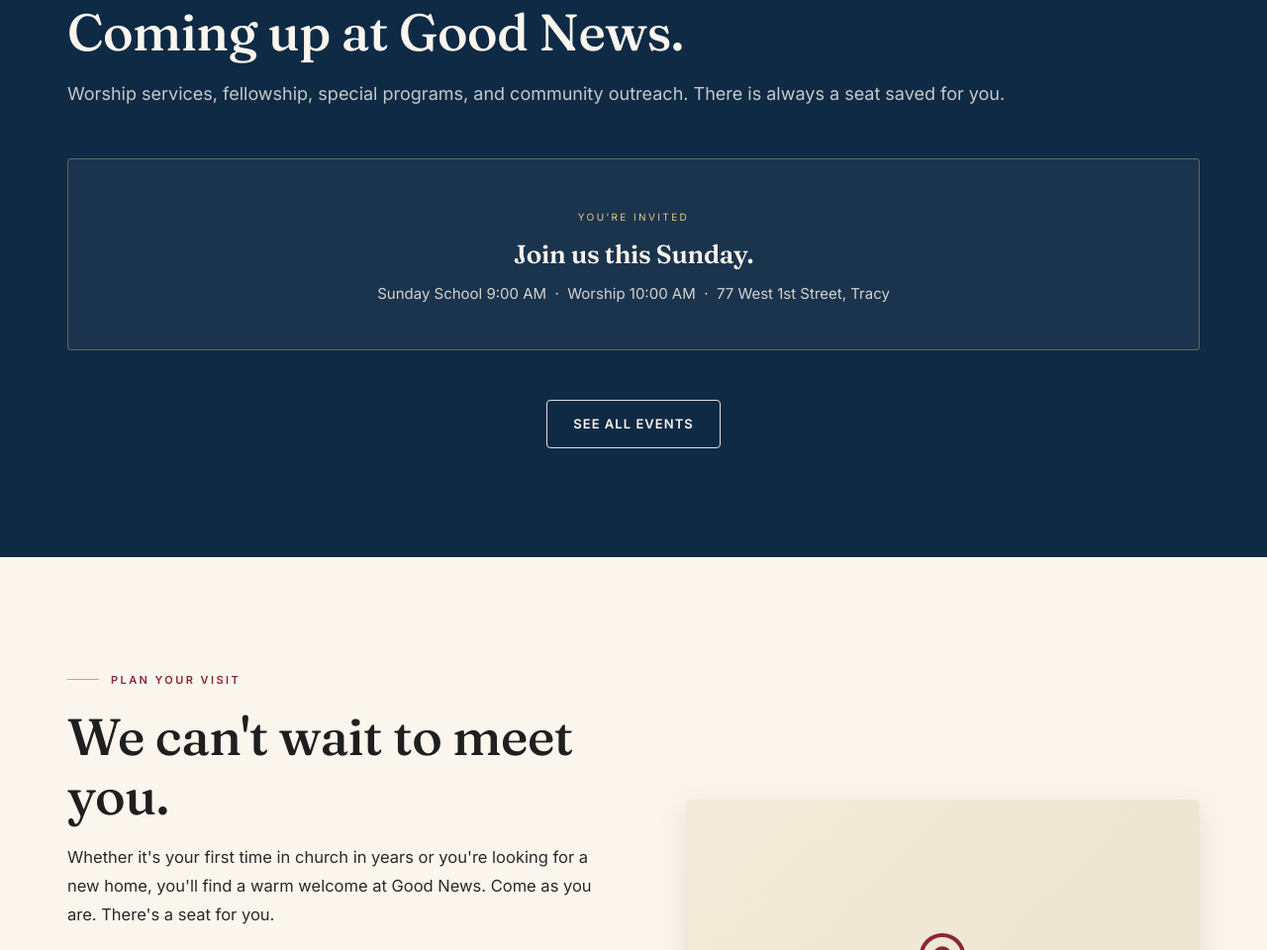
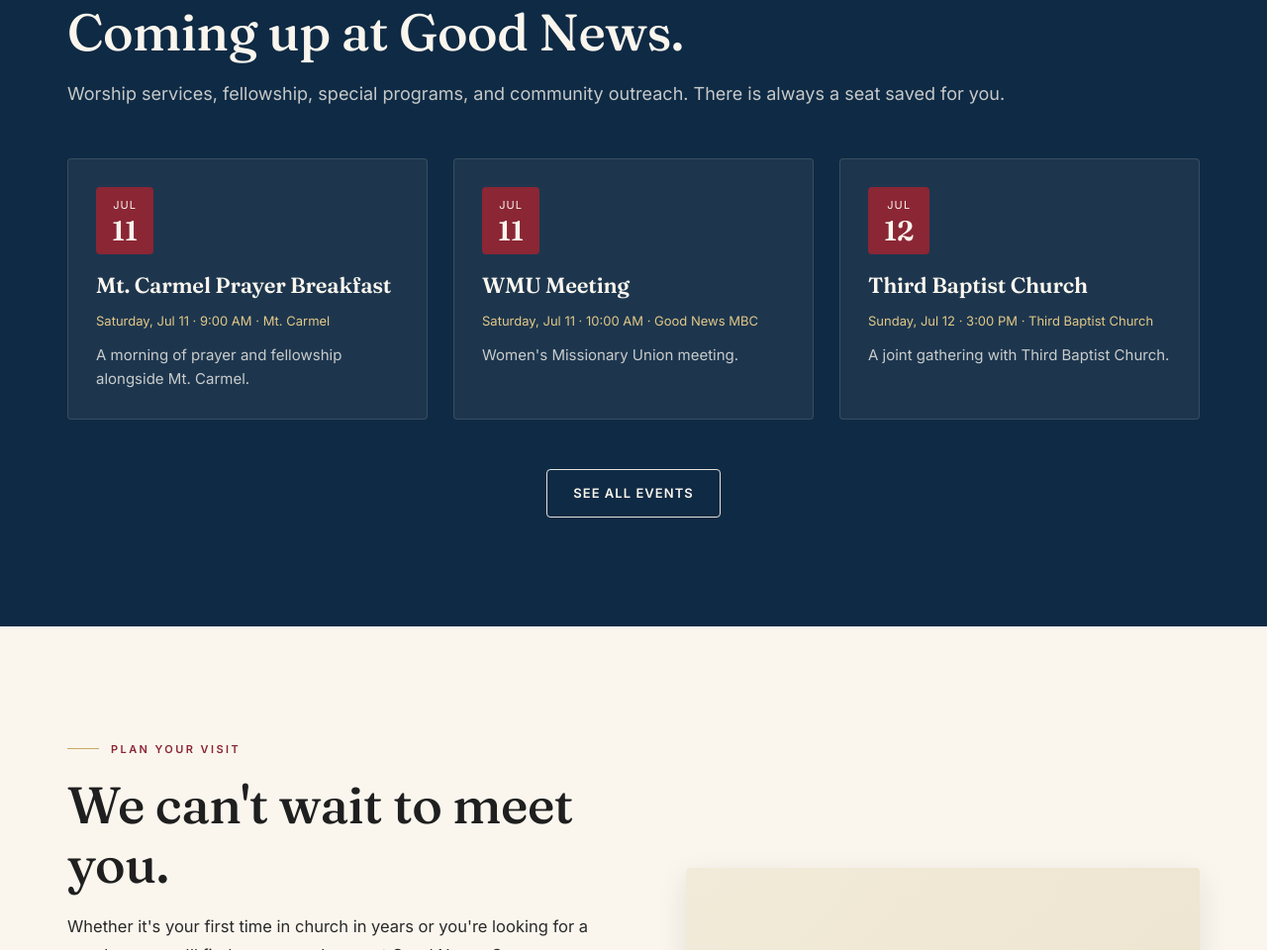
Before and after one commit to mcmo8/goodnewsmbc, a plain HTML site: page index.html in a window 1280 px wide. Shown: the part 4467-5427 px from the top of the page at 99% size. Drawn offline with Linux system fonts and the light colour scheme.

Commit message:
events update removing cal

```diff
--- a/events-data.js
+++ b/events-data.js
@@ -47,6 +47,76 @@ const GNMBC_EVENTS = [
     flyer: "images/flyers/pastor-appreciation-2026-05-17.jpg",
     note: "",
     sample: false
+  },
+
+  /* ---------- Pulled from the church Google Calendar (Jul 4, 2026) ----------
+     Titles, dates, and times are as they appear on the calendar. Descriptions
+     are intentionally brief; each carries a "Confirm with church office" note
+     until the pastor's team can supply flyer-level detail. ---------- */
+  {
+    id: "mt-carmel-prayer-breakfast-2026-07-11",
+    title: "Mt. Carmel Prayer Breakfast",
+    date: "2026-07-11",
+    time: "9:00 AM",
+    location: "Mt. Carmel",
+    category: "Fellowship",
+    tags: ["outreach"],
+    description: "A morning of prayer and fellowship alongside Mt. Carmel.",
+    flyer: "",
+    note: "Confirm with church office",
+    sample: false
+  },
+  {
+    id: "wmu-meeting-2026-07-11",
+    title: "WMU Meeting",
+    date: "2026-07-11",
+    time: "10:00 AM",
+    location: "Good News MBC",
+    category: "Women's Ministry",
+    tags: ["womens"],
+    description: "Women's Missionary Union meeting.",
+    flyer: "",
+    note: "Confirm with church office",
+    sample: false
+  },
+  {
+    id: "third-baptist-church-2026-07-12",
+    title: "Third Baptist Church",
+    date: "2026-07-12",
+    time: "3:00 PM",
+    location: "Third Baptist Church",
+    category: "Fellowship",
+    tags: ["outreach"],
+    description: "A joint gathering with Third Baptist Church.",
+    flyer: "",
+    note: "Confirm with church office",
+    sample: false
+  },
+  {
+    id: "mens-meeting-2026-07-18",
+    title: "Men's Meeting",
+    date: "2026-07-18",
+    time: "9:00 AM",
+    location: "Good News MBC",
+    category: "Men's Ministry",
+    tags: ["mens"],
+    description: "Men's Ministry meeting.",
+    flyer: "",
+    note: "Confirm with church office",
+    sample: false
+  },
+  {
+    id: "church-meeting-2026-07-18",
+    title: "Church Meeting",
+    date: "2026-07-18",
+    time: "10:00 AM",
+    location: "Good News MBC",
+    category: "Church Business",
+    tags: ["worship"],
+    description: "General church meeting.",
+    flyer: "",
+    note: "Confirm with church office",
+    sample: false
   }
 
 ];
--- a/index.html
+++ b/index.html
@@ -321,4 +321,4 @@
   <script src="events-data.js"></script>
   <script src="js/events.js"></script>
 </body>
-</html
+</html>
```
Also changed, not shown: PROJECT_STATUS.md (+57 -1 lines).
